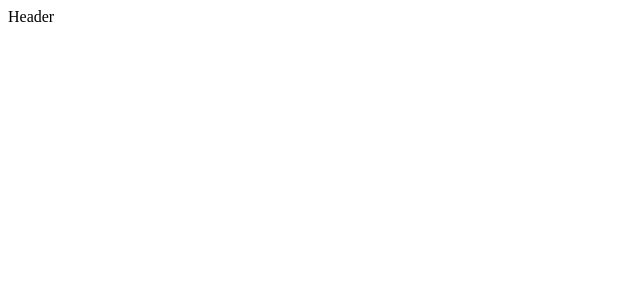
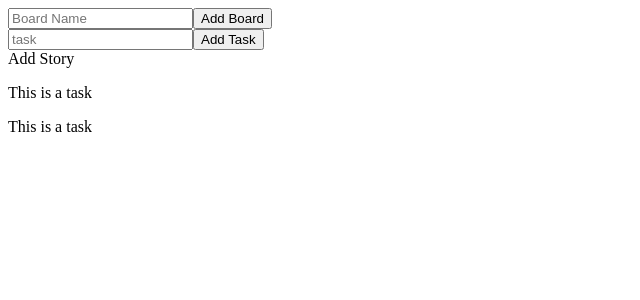
Before and after one commit to teamgoblinsharks/ReactScrum, a React app: page /dashboard in a window 1280 px wide. Shown: the top 300 px of the page, without its empty margins (0-640 px from the left). Built offline with nearby package versions, Linux system fonts and the light colour scheme.

Commit message:
updated components so that approuter is at root of index.js instead of app.jsx and added the notfoundpage and loginpage components

```diff
--- a/src/components/App.jsx
+++ /dev/null
@@ -1,21 +0,0 @@
-import React, { Component } from 'react';
-import { BrowserRouter as Router, Route, Switch } from 'react-router-dom';
-import Header from './Header.jsx';
-import Board from './Board.jsx';
-
-class App extends Component {
-  render() {
-    return (
-      <Router>
-        <div>
-          <Header />
-          <Switch>
-            <Route exact path="/" component={Board} />
-          </Switch>
-        </div>
-      </Router>
-    );
-  }
-}
-
-export default App;
--- a/src/index.js
+++ b/src/index.js
@@ -1,6 +1,6 @@
 import React from 'react';
 import { render } from 'react-dom';
-import App from './components/App.jsx';
+import AppRouter from './routers/AppRouter.jsx';
 import { Provider } from 'react-redux';
 import store from './store';
 
@@ -8,7 +8,7 @@ const root = document.getElementById('root');
 
 render(
   <Provider store={store}>
-    <App />
+    <AppRouter />
   </Provider>,
   root
 );
--- a/src/routers/AppRouter.jsx
+++ b/src/routers/AppRouter.jsx
@@ -4,10 +4,9 @@ import createHistory from 'history/createBrowserHistory';
 
 import PublicRoute from './PublicRoute.jsx';
 import PrivateRoute from './PrivateRoute.jsx';
-import LoginPage from './LoginPage.jsx';
-import NotFoundPage from './NotFoundPage.jsx';
-
-import PrivatePage from './PrivatePage.jsx';
+import LoginPage from '../components/LoginPage.jsx';
+import NotFoundPage from '../components/NotFoundPage.jsx';
+import Board from '../components/Board.jsx';
 
 const history = createHistory();
 export default class AppRouter extends Component {
@@ -16,8 +15,9 @@ export default class AppRouter extends Component {
       <Router history={history}>
         <div>
           <Switch>
-            <PublicRoute exact path="/" isAuthenticated={false} component={LoginPage} />
-            <PrivateRoute exact path="/secret" isAuthenticated={false} component={PrivatePage} />
+            <PublicRoute exact path="/" isAuthenticated={true} component={LoginPage} />
+            <Route exact path="/" component={Board} />
+            <PrivateRoute exact path="/dashboard" isAuthenticated={true} component={Board} />
             <Route component={NotFoundPage} />
           </Switch>
         </div>
--- a/src/routers/PrivatePage.jsx
+++ /dev/null
@@ -1,5 +0,0 @@
-import React from 'react';
-
-export default () => {
-  return <div>This should only be visible if user is authenticated</div>;
-};
--- a/src/routers/PublicRoute.jsx
+++ b/src/routers/PublicRoute.jsx
@@ -1,9 +1,9 @@
-import React, { Component } from 'react';
+import React from 'react';
 import { Route, Redirect } from 'react-router-dom';
 
 export default ({ component: Component, isAuthenticated, ...rest }) => (
   <Route
     {...rest}
-    component={props => (isAuthenticated ? <Redirect to="/secret" /> : <Component {...props} />)}
+    component={props => (isAuthenticated ? <Redirect to="/dashboard" /> : <Component {...props} />)}
   />
 );
```
Also changed, not shown: src/components/LoginPage.jsx (renamed from src/routers/LoginPage.jsx), src/components/NotFoundPage.jsx (renamed from src/routers/NotFoundPage.jsx), 1 other file (tests, documents, lock files or other folders).
